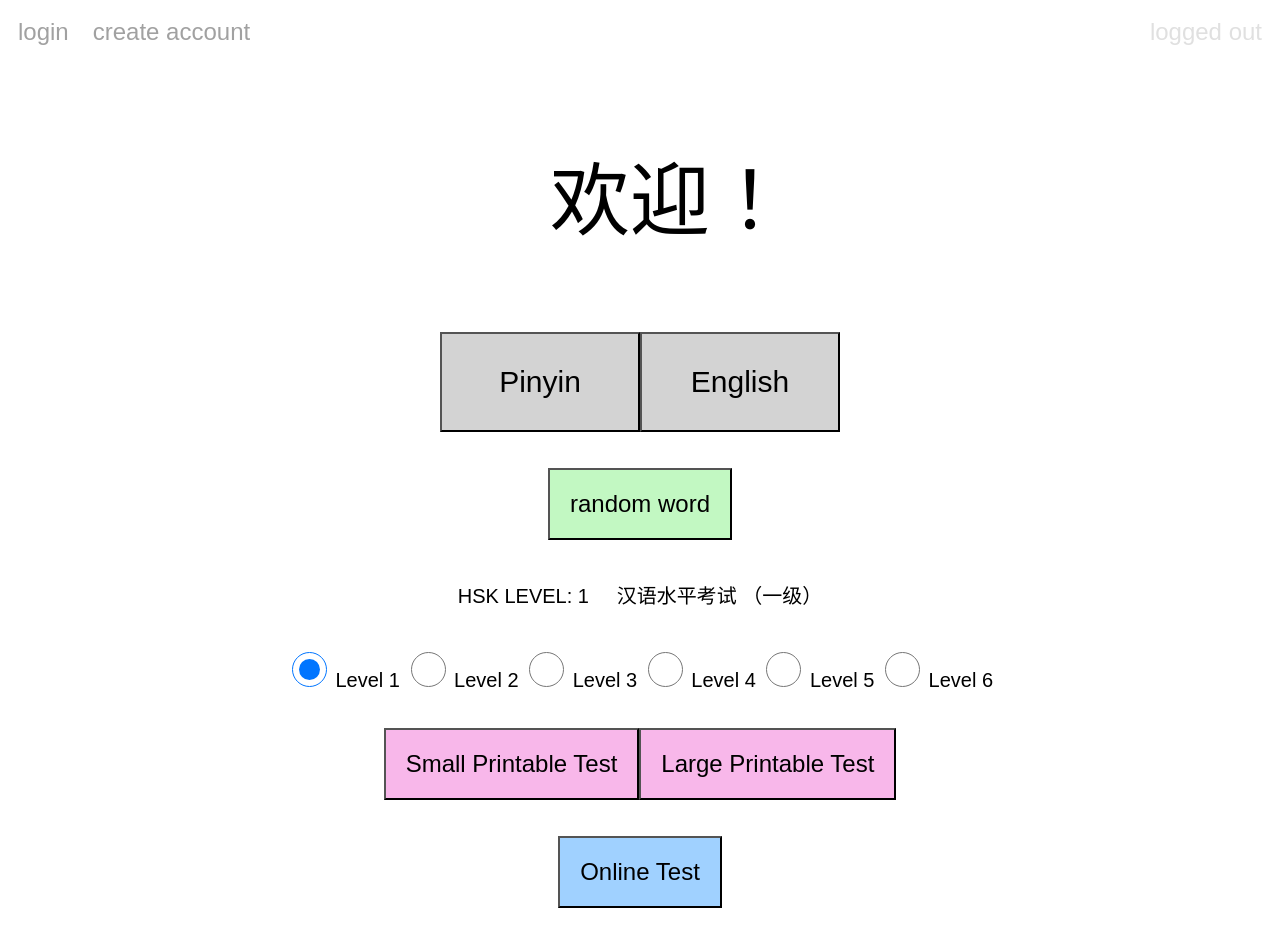
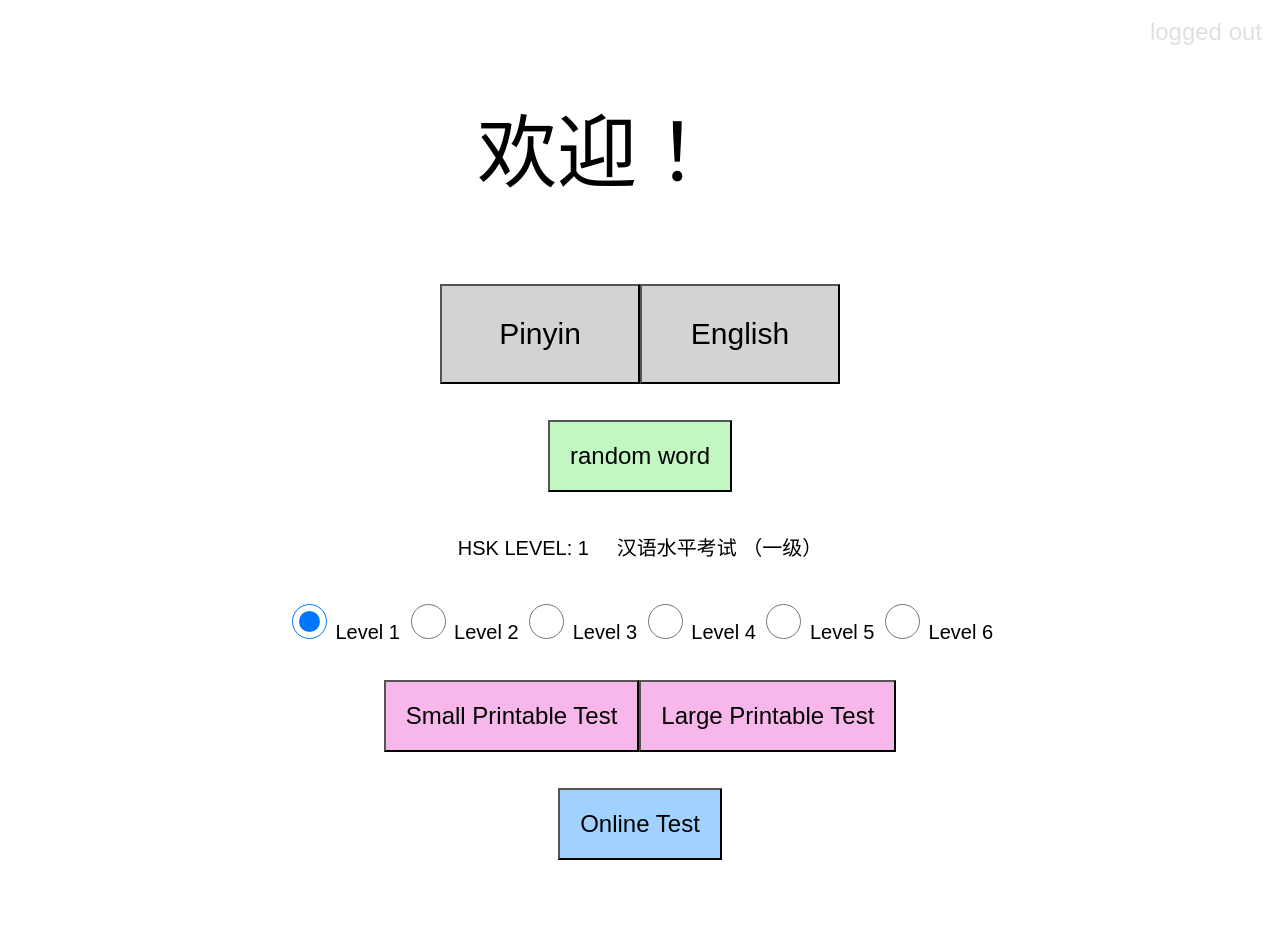
Before and after one commit to Anthoussae/hskflashcards, a website: page public/index.html in a window 1280 px wide. Drawn offline with nearby package versions, Linux system fonts and the light colour scheme.

Commit message:
disabled logins

```diff
--- a/public/index.html
+++ b/public/index.html
@@ -10,9 +10,9 @@
     <script src="https://cdn.jsdelivr.net/npm/js-cookie@rc/dist/js.cookie.min.js"></script>
 </head>
 <body id='all' onload="cookieWarning()">
-
+<!--
           <button class='plaintextbutton' onclick="loginButton()">login</button>
-          <button class='plaintextbutton' onclick="createAccountButton()">create account</button>
+          <button class='plaintextbutton' onclick="createAccountButton()">create account</button> -->
           <!-- <p class='statustracker' id='cookieinformdiv'>Cookies: ON</p> -->
           <button class='plaintextdisplay' id='loggedinstatusinformdiv' disabled='disabled' style='float:right;'>&nbsp logged out</button>
 
--- a/public/main.js
+++ b/public/main.js
@@ -13,10 +13,6 @@ document.onkeyup = function(e) {
     }
 }
 
-//comment 1
-//comment 2
-//comment 3
-//comment 5
 //cookie warning: disabled by default awrsfdsf66666
 let cookiePermission = false;
 
```
Also changed, not shown: README.md.
